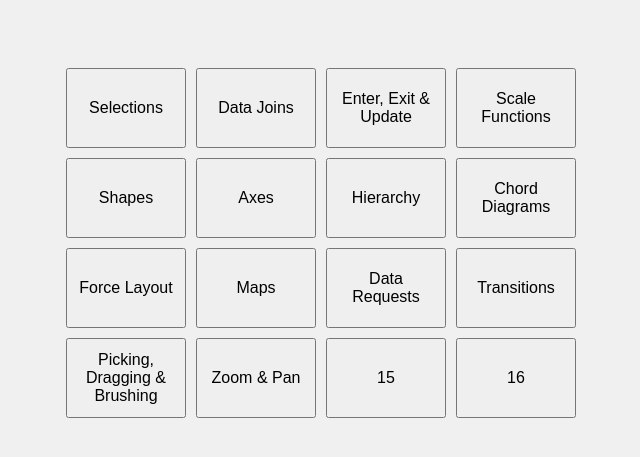
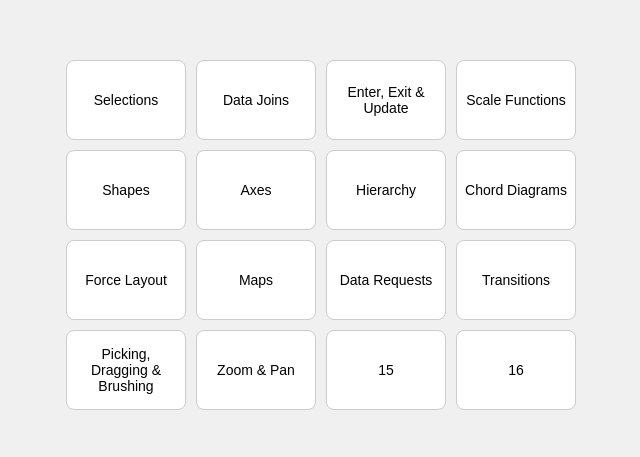
Before and after one commit to skt619/d3-learning, a plain HTML site: page index.html in a window 1280 px wide. Shown: the part 165-622 px from the top of the page, without its empty margins (319-959 px from the left). Drawn offline with Linux system fonts and the light colour scheme.

Commit message:
Update style.css

```diff
--- a/style.css
+++ b/style.css
@@ -5,17 +5,26 @@ body {
     align-items: center;
     height: 100vh;
     background-color: #f0f0f0;
+    margin: 0;
 }
 
 .grid-container {
     display: grid;
     grid-template-columns: repeat(4, 120px);
-  grid-gap: 10px;
+    gap: 10px;
 }
 
     .grid-container button {
         width: 120px;
         height: 80px;
-  font-size: 16px;
+        font-size: 14px;
         cursor: pointer;
+        background-color: #fff;
+        border: 1px solid #ccc;
+        border-radius: 8px;
+        transition: background-color 0.2s;
     }
+
+        .grid-container button:hover {
+            background-color: #e0e0e0;
+        }
```
Lines whose indentation alone changed are shown as unchanged.
